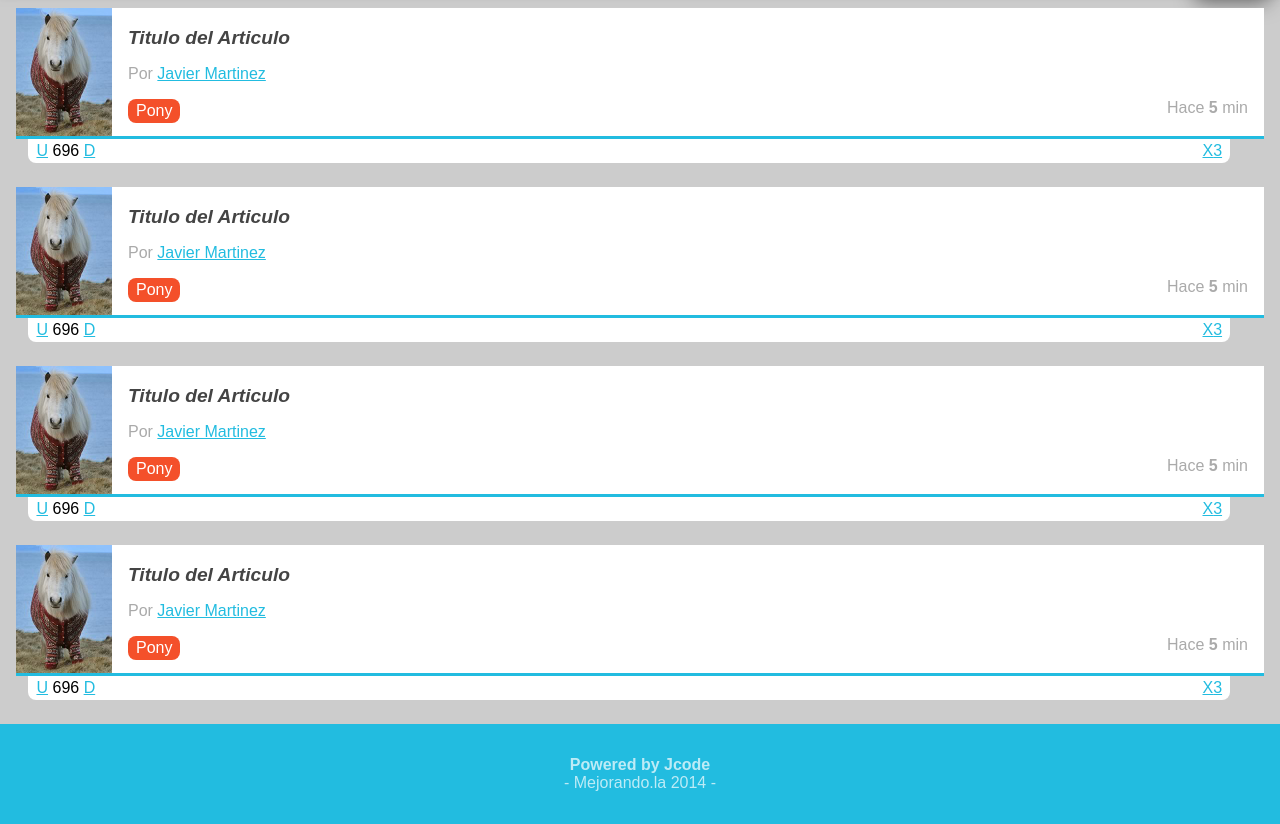
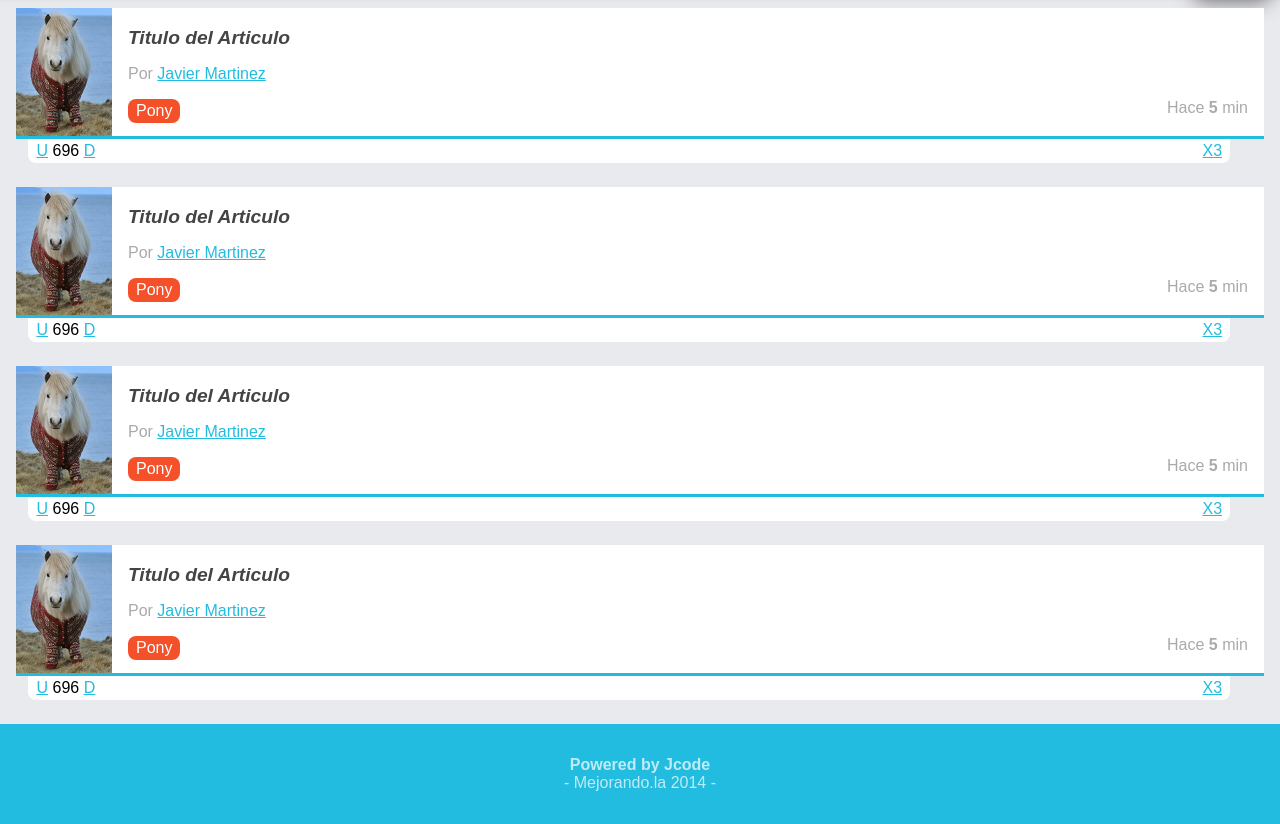
Before and after one commit to Javierski/Puls4, a plain HTML site: page index.html in a window 1280 px wide. Shown: the part 114-938 px from the top of the page. Drawn offline with Linux system fonts and the light colour scheme.

Commit message:
Background final

```diff
--- a/estilos.css
+++ b/estilos.css
@@ -3,7 +3,7 @@ a{
 }
 body{
 	/*background: #EEEEEE;*/
-	background: #ccc;
+	background: #e9eaed;
 	font-family: Arial;
 	font-size: 16px;
 }
```
